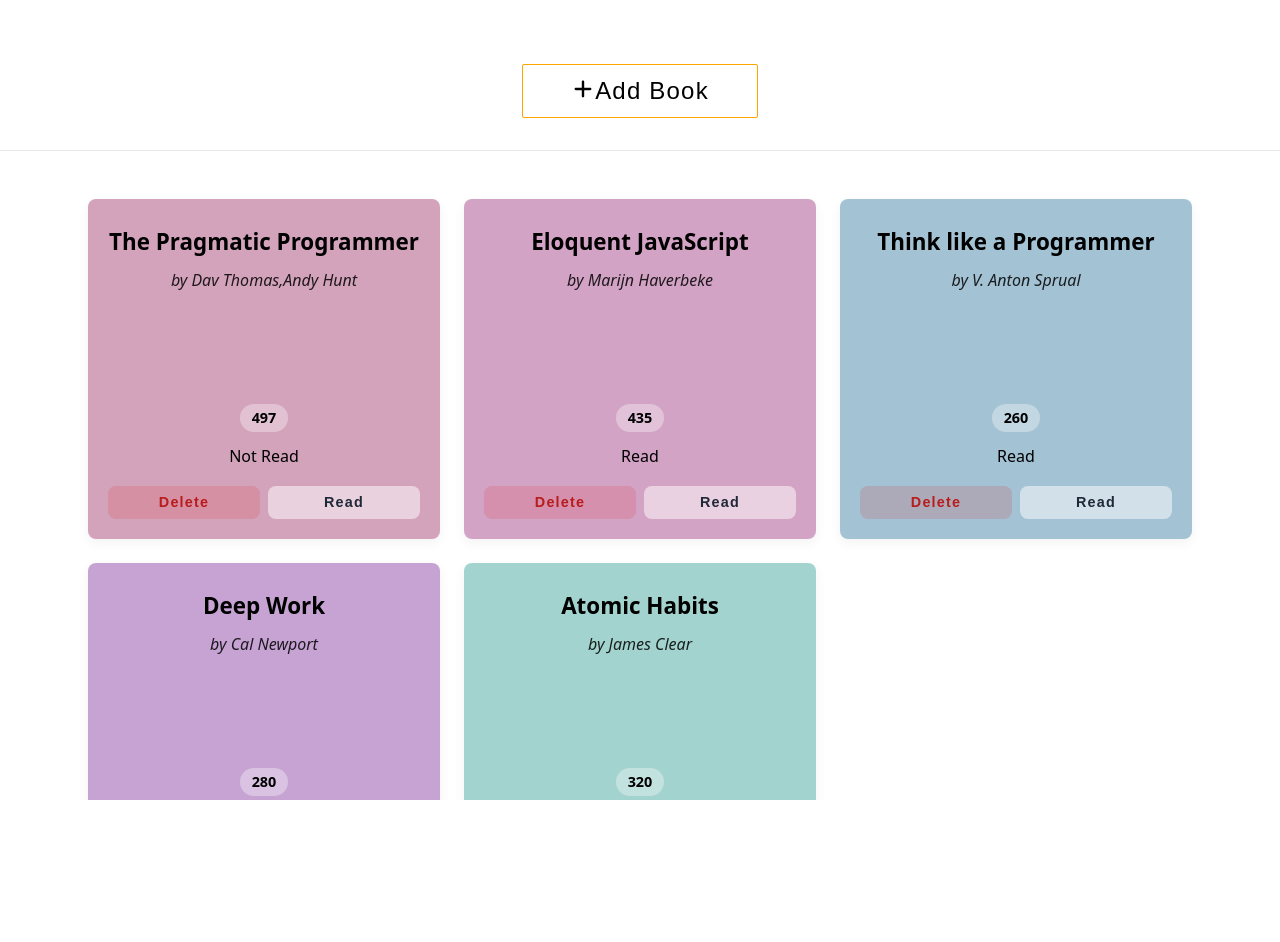
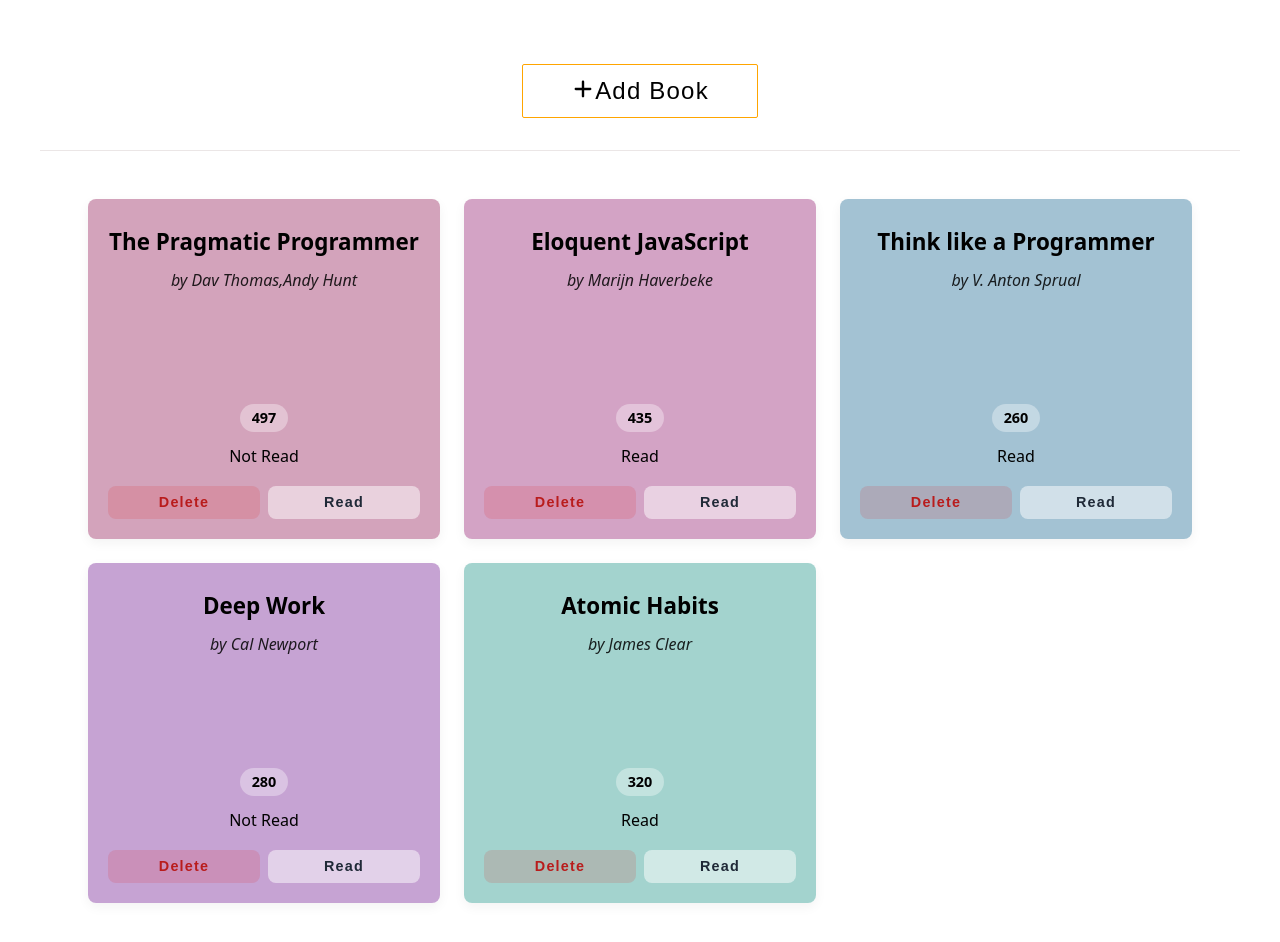
Before and after one commit to maqboolwebdev-stack/Library, a plain HTML site: page index.html in a window 1280 px wide. Before the commit the page ends 800 px from the top, so only its background shows below. Drawn offline with Linux system fonts and the light colour scheme.

Commit message:
fix: layout of books-container

```diff
--- a/style.css
+++ b/style.css
@@ -14,8 +14,8 @@ html,body {
 }
 
 body {
-    display: flex;
-    flex-direction: column;
+    /* display: flex; */
+    /* flex-direction: column; */
     font-family: system-ui, -apple-system, sans-serif;
 }
 
@@ -56,7 +56,14 @@ label {
     padding-top: 4em;
     padding-bottom: 2em;
 }
+.header,
+.books-container {
+    width: 100%;
+    max-width: 1200px;
+    min-width: 80%;
+    margin-inline: auto;
 
+}
 .add-btn img{
     height: 1em;
     vertical-align: top;
@@ -142,11 +149,9 @@ button {
     display: grid;
     grid-template-columns: repeat(auto-fill, minmax(min(100%, 280px), 1fr));
     gap: 1.5rem;
-    width: 100%;
-    max-width: 1200px;
-    margin: 0 auto;
+    place-items: center;
+    place-content: center;
     padding: clamp(1rem, 4vw, 3rem);
-    overflow-y: scroll;
 }
 
 .card {
```
